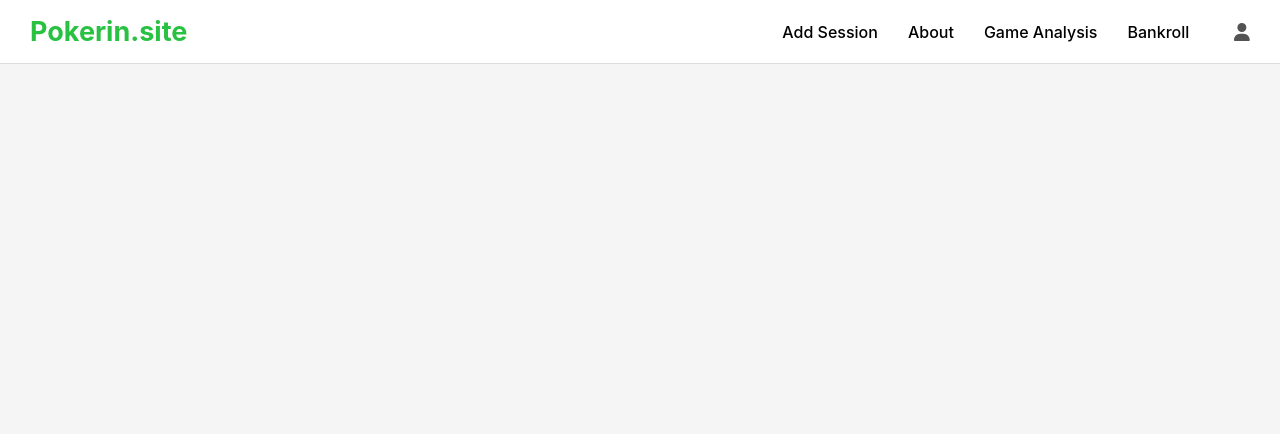
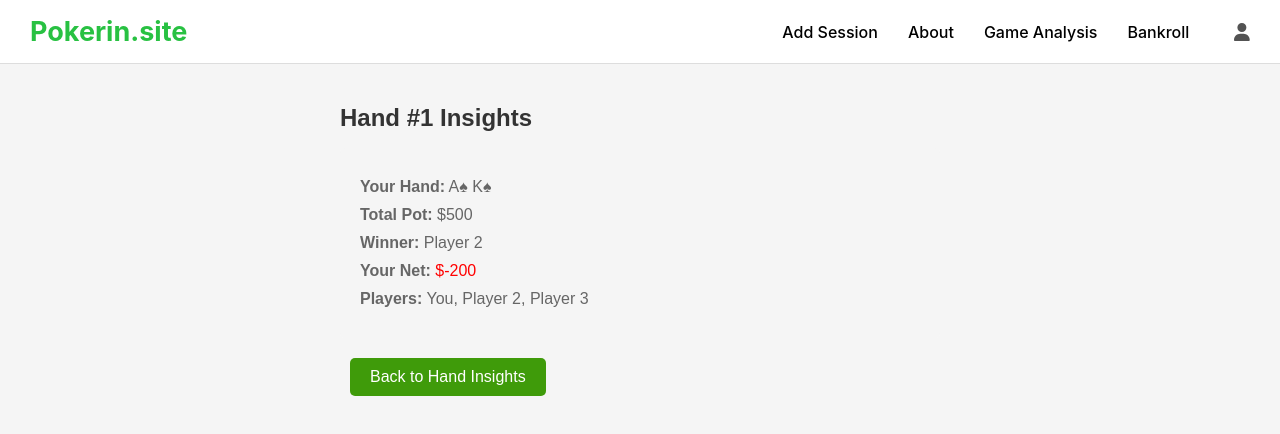
Before and after one commit to AJ112103/pokerinsite, a React (Create React App) app: page /hand-insights/1 in a window 1280 px wide. Shown: the top 434 px of the page. Built offline with nearby package versions, Linux system fonts and the light colour scheme.

Commit message:
SpecificHandInsights

```diff
--- a/src/App.js
+++ b/src/App.js
@@ -12,6 +12,7 @@ import PlayerInsights from './PlayerInsights';
 import PaymentSuccess from './PaymentSuccess';
 import PaymentFailure from './PaymentFailure';
 import RouletteLoader from './RouletteLoader';
+import SpecificHandInsights from './SpecificHandInsights';
 
 function App() {
   const location = useLocation();
@@ -79,6 +80,19 @@ function App() {
               <PaymentFailure />
           }
         />
+        <Route
+          path="/hand-insights"
+          element={
+              <HandInsights />
+          }
+        />
+        <Route
+          path="/hand-insights/:handNumber"
+          element={
+              <SpecificHandInsights
+              />
+          }
+        />
       </Routes>
     </>
   );
--- a/src/Bankroll.js
+++ b/src/Bankroll.js
@@ -147,11 +147,6 @@ function Bankroll() {
     setSessions(sortedSessions);
   };
 
-  const getSortIcon = (key) => {
-    if (sortConfig.key !== key) return "";
-    return sortConfig.direction === 'ascending' ? '▼' : '▲';
-  };
-
   const handleDelete = async (sessionId) => {
 
     setSessions(sessions.filter(session => session.id !== sessionId));
@@ -178,10 +173,10 @@ function Bankroll() {
             <tr>
               <th>Session</th>
               <th onClick={() => sortSessions('date')}>
-                Date {getSortIcon('date')}
+                Date ↕️
               </th>
               <th onClick={() => sortSessions('score')}>
-                Net Score {getSortIcon('score')}
+                Net Score ↕️
               </th>
             </tr>
           </thead>
--- a/src/HandInsights.js
+++ b/src/HandInsights.js
@@ -1,5 +1,6 @@
 import React, { useState, useEffect } from 'react';
 import './HandInsights.css'
+import { useNavigate } from 'react-router-dom';
 
 const sampleData = [
   { handNumber: 1, yourHand: 'A♠ K♠', totalPot: 500, winner: 'Player 2', yourNet: -200, players: ['You', 'Player 2', 'Player 3'] },
@@ -20,6 +21,10 @@ const HandInsights = () => {
   const [isPlayerModalOpen, setIsPlayerModalOpen] = useState(false);
   const [players, setPlayers] = useState([]);
   const [filteredHandData, setFilteredHandData] = useState([]);
+  const navigate = useNavigate();
+  const handleRowClick = (handNumber) => {
+      navigate(`/hand-insights/${handNumber}`);
+    };
 
   useEffect(() => {
     setTimeout(() => {
@@ -103,7 +108,7 @@ const HandInsights = () => {
         </thead>
         <tbody>
           {filteredHandData.map((hand) => (
-            <tr key={hand.handNumber}>
+            <tr key={hand.handNumber} onClick={() => handleRowClick(hand.handNumber)} style={{ cursor: 'pointer' }}>
               <td>{hand.handNumber}</td>
               <td>{hand.yourHand}</td>
               <td>{hand.totalPot}</td>
--- /dev/null
+++ b/src/SpecificHandInsights.css
@@ -0,0 +1,44 @@
+.specific-hand-insights {
+    max-width: 600px;
+    margin: 0 auto;
+    padding: 20px;
+    font-family: Arial, sans-serif;
+  }
+
+  .hand-details {
+    background-color: #f5f5f5;
+    border-radius: 5px;
+    padding: 20px;
+    margin-bottom: 20px;
+  }
+
+  .hand-details p {
+    margin: 10px 0;
+  }
+
+  .positive {
+    color: green;
+  }
+
+  .negative {
+    color: red;
+  }
+
+  .action-buttons {
+    display: flex;
+    justify-content: space-between;
+  }
+
+  button {
+    padding: 10px 20px;
+    background-color: #3F9B0A;
+    color: white;
+    border: none;
+    border-radius: 5px;
+    cursor: pointer;
+    font-size: 16px;
+  }
+
+  button:hover {
+    background-color: #2e7208;
+  }
--- /dev/null
+++ b/src/SpecificHandInsights.js
@@ -0,0 +1,46 @@
+import React, { useState, useEffect } from 'react';
+import { useParams, useNavigate } from 'react-router-dom';
+import './SpecificHandInsights.css';
+
+const sampleData = [
+  { handNumber: 1, yourHand: 'A♠ K♠', totalPot: 500, winner: 'Player 2', yourNet: -200, players: ['You', 'Player 2', 'Player 3'] },
+  // ... (include all the sample data from HandInsights.js)
+];
+
+const SpecificHandInsights = () => {
+  const { handNumber } = useParams();
+  const navigate = useNavigate();
+  const [handData, setHandData] = useState(null);
+
+  useEffect(() => {
+    // In a real application, you would fetch the specific hand data from your backend
+    // For now, we'll use the sample data
+    const specificHand = sampleData.find(hand => hand.handNumber === parseInt(handNumber));
+    setHandData(specificHand);
+  }, [handNumber]);
+
+  if (!handData) {
+    return <div>Loading...</div>;
+  }
+
+  return (
+    <div className="specific-hand-insights">
+      <h2>Hand #{handData.handNumber} Insights</h2>
+      <div className="hand-details">
+        <p><strong>Your Hand:</strong> {handData.yourHand}</p>
+        <p><strong>Total Pot:</strong> ${handData.totalPot}</p>
+        <p><strong>Winner:</strong> {handData.winner}</p>
+        <p><strong>Your Net:</strong> <span className={handData.yourNet >= 0 ? 'positive' : 'negative'}>
+          ${handData.yourNet}
+        </span></p>
+        <p><strong>Players:</strong> {handData.players.join(', ')}</p>
+      </div>
+      <div className="action-buttons">
+        <button onClick={() => navigate('/hand-insights')}>Back to Hand Insights</button>
+        {/* Add more buttons for additional actions if needed */}
+      </div>
+    </div>
+  );
+};
+
+export default SpecificHandInsights;
```
